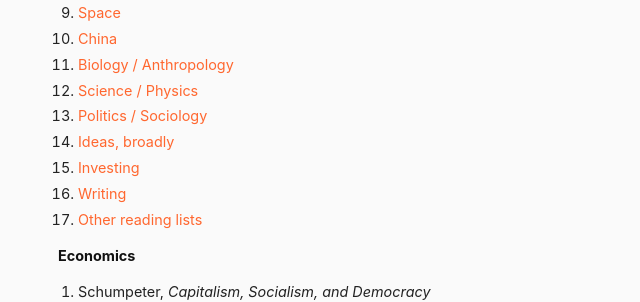
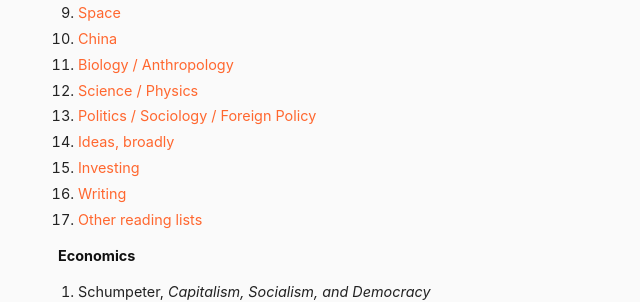
Before and after one commit to danschlz/danschulz.github.io, a Jekyll site: the page built from books.md, in a window 1280 px wide and 900 px high. Shown: the part 407-709 px from the top of the window, without its empty margins (302-942 px from the left). Built offline with Jekyll 4.4.1, drawn with Linux system fonts in a browser that asks for light colours.

Commit message:
Update books.md

```diff
--- a/books.md
+++ b/books.md
@@ -19,7 +19,7 @@ Jump to:
 * [China](#china)
 * [Biology / Anthropology](#biology)
 * [Science / Physics](#science)
-* [Politics / Sociology](#politics)
+* [Politics / Sociology / Foreign Policy](#politics)
 * [Ideas, broadly](#ideas)
 * [Investing](#investing)
 * [Writing](#writing)
```
